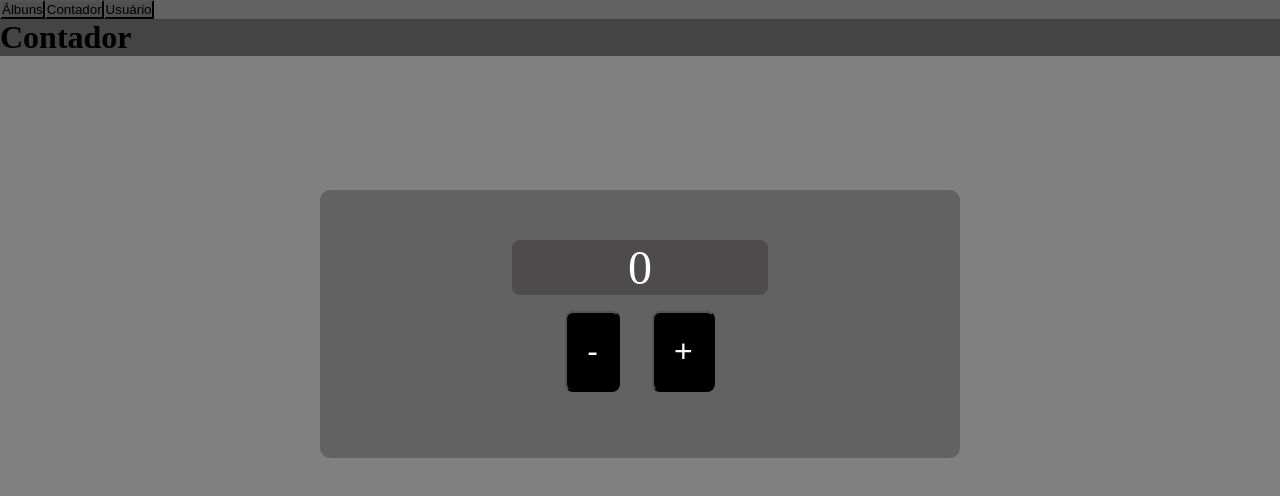
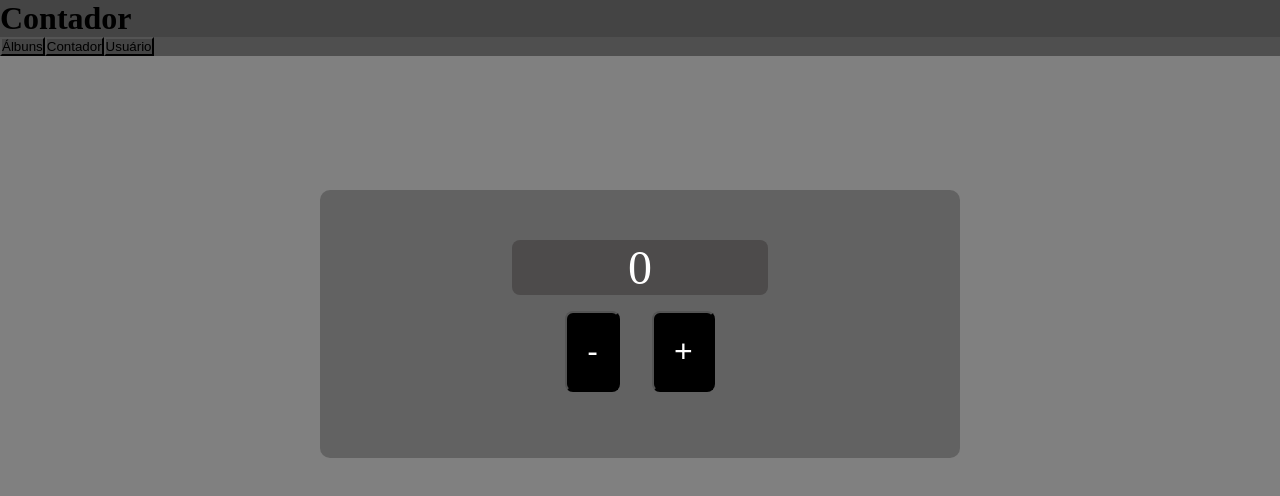
Before and after one commit to Rleopioneer/react-counter, a React (Create React App) app: page / in a window 1280 px wide. Shown: the top 496 px of the page. Built offline with nearby package versions, Linux system fonts and the light colour scheme.

Commit message:
Abstraindo a Navbar

```diff
--- a/src/Albums.js
+++ b/src/Albums.js
@@ -1,5 +1,4 @@
 import React, { useState, useEffect } from "react";
-import Template from './Template'
 import Loading from './Loading'
 
 const Albums = () => {
@@ -21,7 +20,7 @@ const Albums = () => {
 
 
     return (
-        <Template title="Álbuns">
+        <>
             <Loading visible={isLoading} />
 
             {
@@ -33,7 +32,7 @@ const Albums = () => {
                     )
                 })
             }
-        </Template>
+        </>
     )
 
 }
--- a/src/App.js
+++ b/src/App.js
@@ -1,5 +1,6 @@
 import React, { useState}from "react";
 
+import Template from './Template'
 import Counter from './Counter'
 import Albums from './Albums'
 import Users from './Users'
@@ -26,23 +27,14 @@ const pages = {
 function App() {
 
   const [page, setPage] = useState(defaultPage)
-
   const handleChangePage= page => setPage(page)
-
   const Page = pages[page].component
-
-  const pageNames = Object.keys(pages)
-  //cria um array com todas as chaves do objeto, que podem ser acessadas posteriormente
 
   return (
     <>
-
-      {
-        pageNames.map(page => <button onClick={() => handleChangePage(page)}> {pages[page].text} </button>)
-      }
-
-      { Page && <Page /> }
-
+      <Template pages={pages} activePage={page} onChangePage={handleChangePage}>
+        { Page && <Page /> }
+      </Template>
     </>
   )
 
--- a/src/Counter.js
+++ b/src/Counter.js
@@ -1,6 +1,6 @@
 //useState e useEffect
 import React, { useState, useEffect } from "react";
-import Template from './Template'
+
 
 //método para gerenciar estado do componente
 import './Counter.css'
@@ -25,13 +25,13 @@ const Counter = () => {
     //passar função como callback
   return (
 
-      <Template title="Contador">
+      <>
         <div className="counter">
           <span>{count}</span>
           <button onClick={() => handleClick('-')} >-</button>
           <button onClick={() => handleClick('+')} >+</button>
         </div>
-      </Template>
+      </>
   )
 
 }
--- /dev/null
+++ b/src/Navbar.js
@@ -0,0 +1,14 @@
+import React from 'react'
+
+const Navbar = ({pages, onChangePage}) => {
+    const pageNames = Object.keys(pages)
+    //cria um array com todas as chaves do objeto, que podem ser acessadas posteriormente
+
+    return (
+        <nav>
+            { pageNames.map(page => <button onClick={() => onChangePage(page)}> {pages[page].text} </button>) }
+        </nav>
+    )
+}
+
+export default Navbar
--- a/src/Template.js
+++ b/src/Template.js
@@ -1,18 +1,18 @@
 import React from "react";
 import Header from './Header'
+import Navbar from './Navbar'
 
-const Template = ({children, title}) => {
+const Template = ({children, pages, activePage, onChangePage}) => {
 
+    const title = pages[activePage].text
     return (
         <>
-
             <Header title= {title} />
+            <Navbar pages={pages} onChangePage={onChangePage} />
             {children}
 
         </>
-
     )
-
 }
 
 export default Template
--- a/src/Users.js
+++ b/src/Users.js
@@ -1,5 +1,4 @@
 import React, { useState, useEffect} from "react";
-import Template from './Template'
 import Loading from './Loading'
 
 const Users = () => {
@@ -20,7 +19,7 @@ const Users = () => {
     const [users, setUsers] = useState([])
 
     return (
-        <Template title="Usuários">
+        <>
             <Loading visible={isLoading} />
             {
                 users.map(user => {
@@ -31,7 +30,7 @@ const Users = () => {
                     )
                 })
             }
-        </Template>
+        </>
     )
 
 }
```
